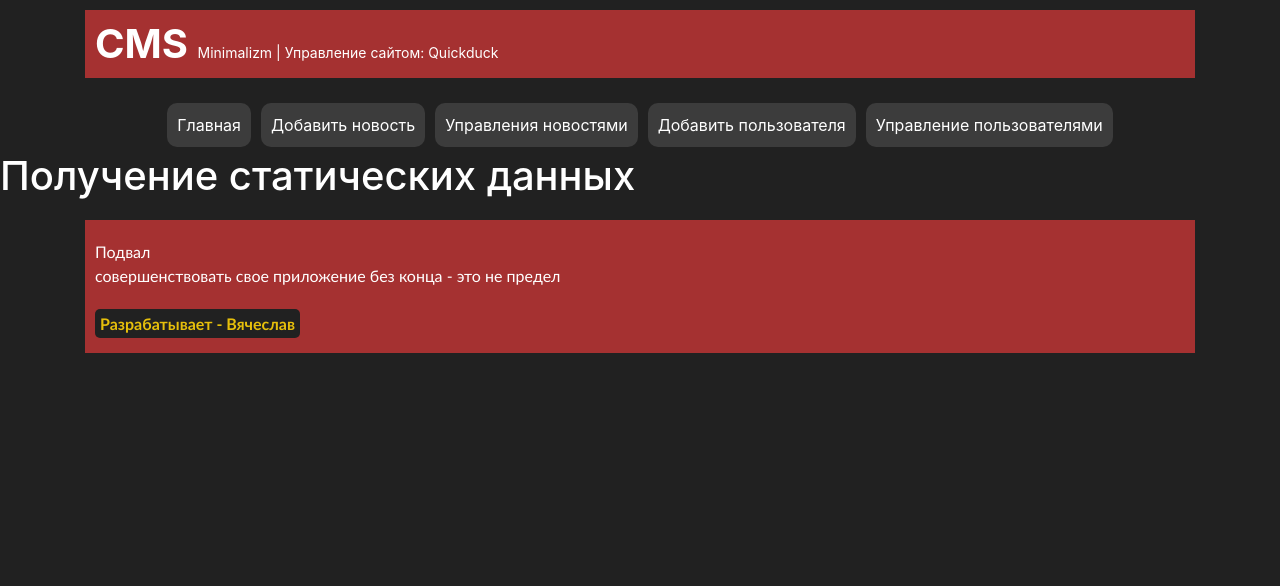
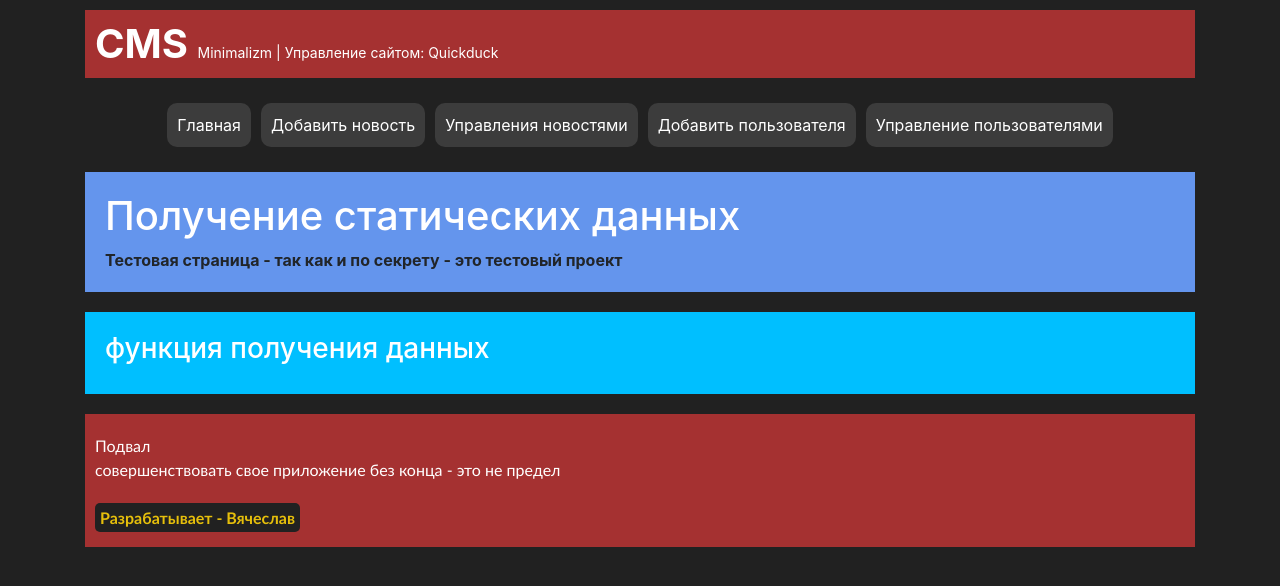
Before and after one commit to Viacheslav1998/cms-quickduck, a Vue app: page /static in a window 1280 px wide. Shown: the top 586 px of the page. Built offline with nearby package versions, Linux system fonts and the light colour scheme; what vue-sweetalert2 would draw is missing.

Commit message:
feat: test emit

```diff
--- a/src/components/EditPopup.vue
+++ b/src/components/EditPopup.vue
@@ -35,6 +35,7 @@
 import { defineComponent, ref, watch } from 'vue';
 
 export default defineComponent({
+  name: 'EditPopup',
   props: {
     isVisible: Boolean,
     newsItem: Object,
@@ -69,12 +70,9 @@ export default defineComponent({
       close();
     };
 
-
-
     const test2 = () => {
       console.log('current event work')
     }
-
 
     return {
       formData,
--- a/src/router.js
+++ b/src/router.js
@@ -4,6 +4,7 @@ import Home from './pages/Home.vue';
 import AddNews from './pages/AddNews.vue';
 import News from './pages/News.vue';
 import Test from './testPages/testAttention.vue';
+import TestStatic from './testPages/testStaticData.vue'
 import Static from './testPages/testStaticData.vue';
 
 const routes = [
@@ -11,6 +12,7 @@ const routes = [
   { path: '/add', component: AddNews },
   { path: '/news', component: News },
   { path: '/test', component: Test },
+  { path: '/test-static', component: TestStatic },
   { path: '/static', component: Static }
 ];
 
--- /dev/null
+++ b/src/testPages/testChilds/testSubmit.vue
@@ -0,0 +1,20 @@
+<template>
+  <div class="space">
+    <h1>Конкретно этот блок дочерний</h1>
+    <p>Отсюда будут выводиться нужные данные</p>
+    <i>это всего лишь понмиание emits</i>
+  </div>
+</template>
+
+<script>
+export default {
+  name: 'testSubmit',
+}
+</script>
+
+<style scoped>
+.space {
+  background-color: blueviolet;
+  color: white!important;
+}
+</style>
--- a/src/testPages/testStaticData.vue
+++ b/src/testPages/testStaticData.vue
@@ -1,15 +1,33 @@
 <template>
-  <div><h1>Получение статических данных</h1></div>
+  <div class="container">
+    <div class="bg-color space">
+      <h1>Получение статических данных</h1>
+      <b>Тестовая страница - так как и по секрету - это тестовый проект</b>
+    </div>
+    <div class="bg-color-sky space">
+      <h3>функция получения данных</h3>
+    </div>
+  </div>
 </template>
 
 <script>
 export default {
-
+  name: 'testStaticData',
   setup() {
     console.log('asd');
   }
 }
 </script>
 
-<style>
+<style scoped>
+.bg-color {
+  background-color: cornflowerblue;
+}
+.bg-color-sky {
+  background-color: deepskyblue;
+}
+.space {
+  margin: 20px 0;
+  padding: 20px;
+}
 </style>
```
